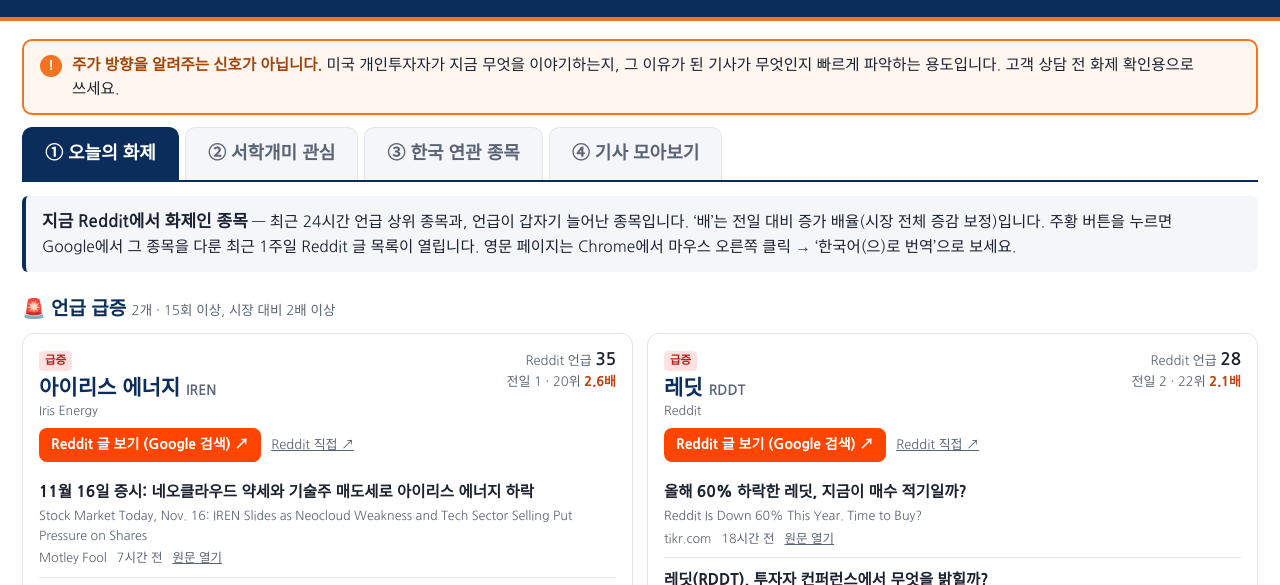
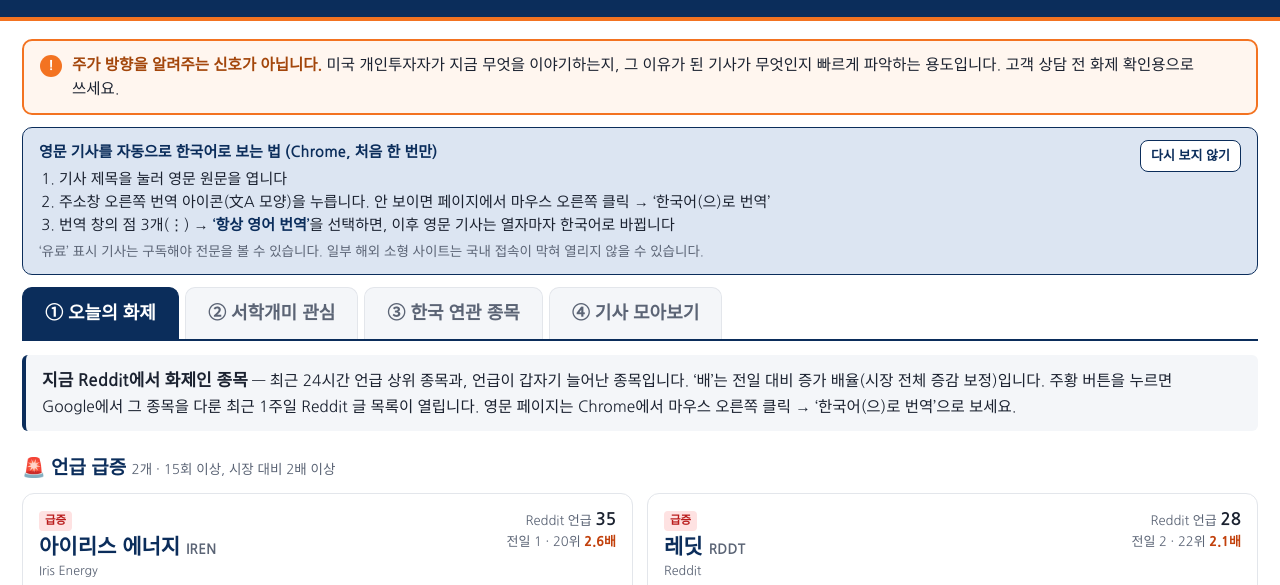
Before and after one commit to bluelagoon1222/Reddit-Issue-Korea, a plain HTML site: page index.html in a window 1280 px wide. Shown: the part 148-733 px from the top of the page. Drawn offline with Linux system fonts and the light colour scheme.

Commit message:
Add files via upload

```diff
--- a/index.html
+++ b/index.html
@@ -53,6 +53,11 @@ header p{margin:6px 0 0;color:#C9D6EA;font-size:17px}
 .rd{display:inline-flex;align-items:center;gap:5px;margin:8px 0 2px;padding:6px 12px;border-radius:8px;background:#FF4500;color:#fff;font-weight:800;font-size:14px;text-decoration:none}
 .rd:hover{background:#D93A00}
 .rd2{font-size:13px;color:var(--sub);margin-left:6px}
+.guide{display:flex;gap:12px;align-items:flex-start;border:1.5px solid var(--navy);background:var(--navy-soft);border-radius:10px;padding:12px 16px;margin:0 0 12px;font-size:15px}
+.guide b{color:var(--navy)}
+.guide ol{margin:4px 0 0;padding-left:20px}
+.guide button{margin-left:auto;flex:none;border:1px solid var(--navy);background:#fff;color:var(--navy);border-radius:8px;padding:5px 10px;font-weight:700;cursor:pointer;font-size:13px}
+.paid{display:inline-block;font-size:11px;font-weight:800;border-radius:4px;padding:0 5px;background:#FEF3C7;color:#92400E;border:1px solid #FCD34D}
 .kr{margin:8px 0 4px;padding:7px 10px;background:var(--navy-soft);border-radius:8px;font-size:14.5px}
 .kr b{color:var(--navy)}
 .bdg{display:inline-block;font-size:11.5px;font-weight:800;border-radius:4px;padding:1px 6px;margin-right:4px;white-space:nowrap;vertical-align:2px}
@@ -108,6 +113,9 @@ const SUBS = "wallstreetbets+stocks+investing+options+StockMarket";
 const rlink = s => `https://www.reddit.com/r/${SUBS}/search/?q=${encodeURIComponent(s)}&restrict_sr=1&sort=new&t=week`;
 const glink = s => `https://www.google.com/search?q=${encodeURIComponent("site:reddit.com " + s + " stock")}&tbs=qdr:w&hl=ko`;
 const tr = u => u;
+const PAID = ["Barron's", "WSJ", "IBD", "Bloomberg", "Seeking Alpha", "investors.com", "barrons.com", "wsj.com", "ft.com", "economist.com", "theinformation.com"];
+const isPaid = a => PAID.some(p => (a.src || "").toLowerCase() === p.toLowerCase() || (a.url || "").includes(p.toLowerCase()) && p.includes("."));
+const store = { get(k){ try { return localStorage.getItem(k); } catch(e){ return null; } }, set(k,v){ try { localStorage.setItem(k,v); } catch(e){} } };
 const ago = iso => { const m = (Date.now() - new Date(iso)) / 6e4; return m < 60 ? Math.max(1, Math.round(m)) + "분 전" : m < 1440 ? Math.round(m/60) + "시간 전" : Math.round(m/1440) + "일 전"; };
 const kst = iso => new Date(iso).toLocaleString("ko-KR",{timeZone:"Asia/Seoul",month:"2-digit",day:"2-digit",hour:"2-digit",minute:"2-digit"});
 
@@ -126,8 +134,15 @@ function render(){
     ${noKo ? '<div class="warn">번역 키가 아직 등록되지 않아 영문 제목으로 표시합니다. 제목을 누르면 한국어 번역 화면으로 열립니다.</div>' : ""}
     ${D.reddit_ok ? "" : '<div class="warn">이번 수집에서 Reddit 언급 자료를 받지 못했습니다. ‘오늘의 화제’ 대신 관심 종목 기사만 표시합니다.</div>'}
     <div class="lag" role="note"><span class="ic">!</span><div><b>주가 방향을 알려주는 신호가 아닙니다.</b> 미국 개인투자자가 지금 무엇을 이야기하는지, 그 이유가 된 기사가 무엇인지 빠르게 파악하는 용도입니다. 고객 상담 전 화제 확인용으로 쓰세요.</div></div>
+    ${store.get("rik_guide_off") ? "" : `<div class="guide" id="guide"><div><b>영문 기사를 자동으로 한국어로 보는 법 (Chrome, 처음 한 번만)</b><ol>
+      <li>기사 제목을 눌러 영문 원문을 엽니다</li>
+      <li>주소창 오른쪽 번역 아이콘(文A 모양)을 누릅니다. 안 보이면 페이지에서 마우스 오른쪽 클릭 → ‘한국어(으)로 번역’</li>
+      <li>번역 창의 점 3개(⋮) → <b>‘항상 영어 번역’</b>을 선택하면, 이후 영문 기사는 열자마자 한국어로 바뀝니다</li></ol>
+      <div class="note" style="margin-top:4px">‘유료’ 표시 기사는 구독해야 전문을 볼 수 있습니다. 일부 해외 소형 사이트는 국내 접속이 막혀 열리지 않을 수 있습니다.</div></div>
+      <button id="guideOff">다시 보지 않기</button></div>`}
     <div class="tabs" role="tablist">${[["hot","① 오늘의 화제"],["seohak","② 서학개미 관심"],["korea","③ 한국 연관 종목"],["all","④ 기사 모아보기"]].map(([k,t]) => `<button class="tab" role="tab" aria-selected="${st.tab===k}" data-t="${k}">${t}</button>`).join("")}</div>
     <div id="pane"></div>`;
+  const go = $("#guideOff"); if (go) go.onclick = () => { store.set("rik_guide_off", "1"); $("#guide").remove(); };
   document.querySelectorAll(".tab").forEach(b => b.onclick = () => { st.tab = b.dataset.t; st.lim = 60; render(); });
   ({hot:renderHot, seohak:() => renderGroup("seohak"), korea:() => renderGroup("korea"), all:renderAll})[st.tab]();
 }
@@ -137,7 +152,7 @@ function artItem(id){
   const title = a.ko_t || a.t;
   return `<li><a class="at" href="${esc(tr(a.url))}" target="_blank" rel="noopener">${esc(title)}</a>
     ${a.ko_t ? `<div class="ent">${esc(a.t)}</div>` : ""}
-    <div class="am"><span>${esc(a.src)}</span><span title="${esc(kst(a.pub))} KST">${ago(a.pub)}</span><a href="${esc(a.url)}" target="_blank" rel="noopener">원문 열기</a></div></li>`;
+    <div class="am"><span>${esc(a.src)}</span>${isPaid(a) ? '<span class="paid" title="구독해야 전문을 볼 수 있는 출처">유료</span>' : ""}<span title="${esc(kst(a.pub))} KST">${ago(a.pub)}</span><a href="${esc(a.url)}" target="_blank" rel="noopener">원문 열기</a></div></li>`;
 }
 function card(s, opt={}){
   const t = D.tickers[s]; if (!t) return "";
```
